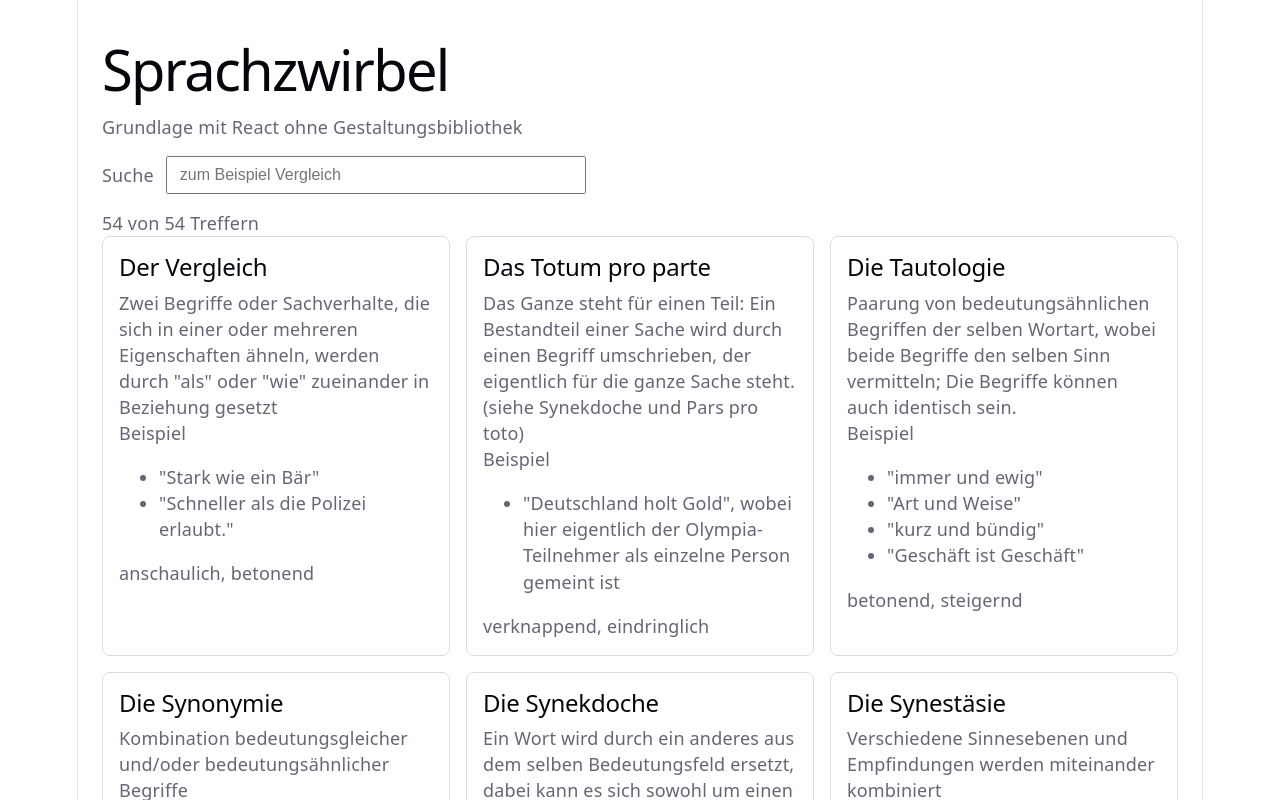
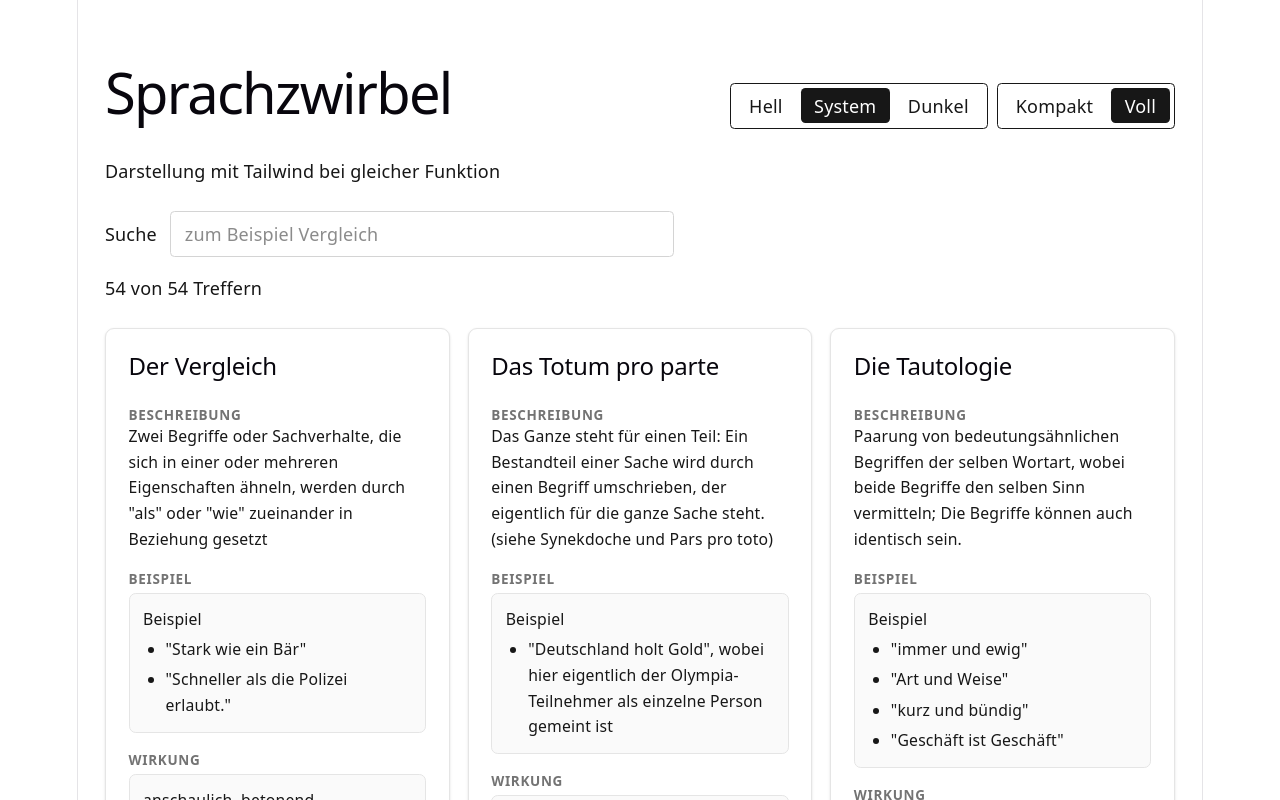
Before and after one commit to ux-paul-grossmann/sprachzwirbel, a React (Vite) app in the folder react-grundlage/: page / in a window 1280 px wide. Shown: the top 800 px of the page. Built offline with nearby package versions, Linux system fonts and the light colour scheme.

Commit message:
feat: Darstellung mit Tailwind mit Farbschema und Kartenhierarchie

```diff
--- a/react-grundlage/package.json
+++ b/react-grundlage/package.json
@@ -10,8 +10,10 @@
     "preview": "vite preview"
   },
   "dependencies": {
+    "@tailwindcss/vite": "^4.3.3",
     "react": "^19.2.8",
-    "react-dom": "^19.2.8"
+    "react-dom": "^19.2.8",
+    "tailwindcss": "^4.3.3"
   },
   "devDependencies": {
     "@types/react": "^19.2.18",
--- a/react-grundlage/src/App.jsx
+++ b/react-grundlage/src/App.jsx
@@ -1,13 +1,74 @@
-import { useState } from 'react'
+import { useEffect, useState } from 'react'
 import daten from './refigure-data.json'
-import './App.css'
 
 function textOhneMarkierung(text) {
   return text ? text.replace(/<[^>]*>/g, ' ') : ''
 }
 
+function liesGespeichertesThema() {
+  try {
+    const wert = window.localStorage.getItem('sprachzwirbel-thema')
+    if (wert === 'hell' || wert === 'dunkel' || wert === 'system') {
+      return wert
+    }
+  } catch {
+    // ohne Speicher weiter mit System
+  }
+  return 'system'
+}
+
+function liesGespeicherteDarstellung() {
+  try {
+    const wert = window.localStorage.getItem('sprachzwirbel-karten')
+    if (wert === 'kompakt' || wert === 'voll') {
+      return wert
+    }
+  } catch {
+    // ohne Speicher weiter mit voller Darstellung
+  }
+  return 'voll'
+}
+
 function App() {
+  const [thema, setThema] = useState(liesGespeichertesThema)
+  const [darstellung, setDarstellung] = useState(liesGespeicherteDarstellung)
   const [suchbegriff, setSuchbegriff] = useState('')
+
+  useEffect(() => {
+    const wendetThemaAn = () => {
+      const systemWillDunkel = window.matchMedia(
+        '(prefers-color-scheme: dark)',
+      ).matches
+      const sollDunkel =
+        thema === 'dunkel' || (thema === 'system' && systemWillDunkel)
+      document.documentElement.classList.toggle('dark', sollDunkel)
+      document.documentElement.style.colorScheme = sollDunkel
+        ? 'dark'
+        : 'light'
+    }
+    wendetThemaAn()
+    try {
+      window.localStorage.setItem('sprachzwirbel-thema', thema)
+    } catch {
+      // ohne Speicher weiter
+    }
+    const media = window.matchMedia('(prefers-color-scheme: dark)')
+    const beiSystemwechsel = () => {
+      if (thema === 'system') {
+        wendetThemaAn()
+      }
+    }
+    media.addEventListener('change', beiSystemwechsel)
+    return () => media.removeEventListener('change', beiSystemwechsel)
+  }, [thema])
+
+  useEffect(() => {
+    try {
+      window.localStorage.setItem('sprachzwirbel-karten', darstellung)
+    } catch {
+      // ohne Speicher weiter
+    }
+  }, [darstellung])
   const normiert = suchbegriff.trim().toLowerCase()
   const woerter = normiert === '' ? [] : normiert.split(/\s+/)
   const gefiltert =
@@ -51,31 +112,119 @@ function App() {
           .map((bewertet) => bewertet.eintrag)
 
   return (
-    <main className="zwirbel">
-      <h1>Sprachzwirbel</h1>
-      <p>Grundlage mit React ohne Gestaltungsbibliothek</p>
-      <label className="suchfeld">
+    <main className="mx-auto min-h-screen max-w-6xl bg-white p-6 text-left text-neutral-900 dark:bg-neutral-950 dark:text-neutral-100">
+      <div className="flex flex-wrap items-center justify-between gap-3">
+        <div>
+          <h1 className="text-3xl font-bold">Sprachzwirbel</h1>
+          <p className="mt-1">Darstellung mit Tailwind bei gleicher Funktion</p>
+        </div>
+        <div className="flex flex-wrap gap-2">
+        <div role="group" aria-label="Farbschema" className="flex gap-1 rounded border p-1">
+          {[
+            { wert: 'hell', text: 'Hell' },
+            { wert: 'system', text: 'System' },
+            { wert: 'dunkel', text: 'Dunkel' },
+          ].map((option) => (
+            <button
+              key={option.wert}
+              type="button"
+              aria-pressed={thema === option.wert}
+              onClick={() => setThema(option.wert)}
+              className={
+                thema === option.wert
+                  ? 'rounded bg-neutral-900 px-3 py-1 text-white dark:bg-white dark:text-neutral-900'
+                  : 'rounded px-3 py-1'
+              }
+            >
+              {option.text}
+            </button>
+          ))}
+        </div>
+        <div role="group" aria-label="Kartendarstellung" className="flex gap-1 rounded border p-1">
+          {[
+            { wert: 'kompakt', text: 'Kompakt' },
+            { wert: 'voll', text: 'Voll' },
+          ].map((option) => (
+            <button
+              key={option.wert}
+              type="button"
+              aria-pressed={darstellung === option.wert}
+              onClick={() => setDarstellung(option.wert)}
+              className={
+                darstellung === option.wert
+                  ? 'rounded bg-neutral-900 px-3 py-1 text-white dark:bg-white dark:text-neutral-900'
+                  : 'rounded px-3 py-1'
+              }
+            >
+              {option.text}
+            </button>
+          ))}
+        </div>
+        </div>
+      </div>
+      <label className="mb-4 mt-6 flex items-center gap-3">
         Suche
         <input
           type="search"
           value={suchbegriff}
           onChange={(ereignis) => setSuchbegriff(ereignis.target.value)}
           placeholder="zum Beispiel Vergleich"
+          className="w-full max-w-md rounded border border-neutral-300 bg-white px-3 py-2 dark:border-neutral-700 dark:bg-neutral-900"
         />
       </label>
-      <p>
+      <p className="mb-6 mt-2">
         {gefiltert.length} von {daten.length} Treffern
       </p>
       {gefiltert.length === 0 ? (
         <p>Keine Treffer für diese Suche.</p>
       ) : (
-        <section className="kartenraster">
+        <section className="mt-6 grid gap-4 sm:grid-cols-2 lg:grid-cols-3">
           {gefiltert.map((eintrag) => (
-            <article className="karte" key={eintrag.stilmittel}>
-              <h2>{eintrag.stilmittel}</h2>
-              <p>{eintrag.beschreibung}</p>
-              <div dangerouslySetInnerHTML={{ __html: eintrag.beispiel }} />
-              <div dangerouslySetInnerHTML={{ __html: eintrag.effekt }} />
+            <article
+              className={
+                darstellung === 'voll'
+                  ? 'flex flex-col gap-4 rounded-lg border border-neutral-200 bg-white p-5 shadow-sm dark:border-neutral-800 dark:bg-neutral-900'
+                  : 'flex flex-col gap-2 rounded-lg border border-neutral-200 bg-white p-4 shadow-sm dark:border-neutral-800 dark:bg-neutral-900'
+              }
+              key={eintrag.stilmittel}
+            >
+              <h2 className="text-xl font-semibold tracking-tight">
+                {eintrag.stilmittel}
+              </h2>
+              <div>
+                <h3 className="text-xs font-semibold uppercase tracking-wider text-neutral-500 dark:text-neutral-400">
+                  Beschreibung
+                </h3>
+                <p className="mt-1 text-sm leading-relaxed">
+                  {eintrag.beschreibung}
+                </p>
+              </div>
+              <div>
+                <h3 className="text-xs font-semibold uppercase tracking-wider text-neutral-500 dark:text-neutral-400">
+                  Beispiel
+                </h3>
+                <div
+                  className={
+                    darstellung === 'voll'
+                      ? 'mt-1 rounded-md border border-neutral-200 bg-neutral-50 p-3 text-sm leading-relaxed dark:border-neutral-800 dark:bg-neutral-950 [&_li]:mt-1 [&_ul]:list-disc [&_ul]:pl-5'
+                      : 'mt-1 border-t border-neutral-200 pt-2 text-sm leading-relaxed dark:border-neutral-800 [&_li]:mt-1 [&_ul]:list-disc [&_ul]:pl-5'
+                  }
+                  dangerouslySetInnerHTML={{ __html: eintrag.beispiel }}
+                />
+              </div>
+              <div>
+                <h3 className="text-xs font-semibold uppercase tracking-wider text-neutral-500 dark:text-neutral-400">
+                  Wirkung
+                </h3>
+                <div
+                  className={
+                    darstellung === 'voll'
+                      ? 'mt-1 rounded-md border border-neutral-200 bg-neutral-50 p-3 text-sm leading-relaxed dark:border-neutral-800 dark:bg-neutral-950'
+                      : 'mt-1 border-t border-neutral-200 pt-2 text-sm leading-relaxed dark:border-neutral-800'
+                  }
+                  dangerouslySetInnerHTML={{ __html: eintrag.effekt }}
+                />
+              </div>
             </article>
           ))}
         </section>
--- a/react-grundlage/src/index.css
+++ b/react-grundlage/src/index.css
@@ -1,3 +1,7 @@
+@import "tailwindcss";
+
+@custom-variant dark (&:where(.dark, .dark *));
+
 :root {
   --text: #6b6375;
   --text-h: #08060d;
@@ -31,7 +35,7 @@
 }
 
 @media (prefers-color-scheme: dark) {
-  :root {
+:root {
     --text: #9ca3af;
     --text-h: #f3f4f6;
     --bg: #16171d;
--- a/react-grundlage/vite.config.js
+++ b/react-grundlage/vite.config.js
@@ -1,7 +1,8 @@
+import tailwindcss from '@tailwindcss/vite'
 import react from '@vitejs/plugin-react'
 import { defineConfig } from 'vite'
 
 // https://vite.dev/config/
 export default defineConfig({
-  plugins: [react()],
+  plugins: [react(), tailwindcss()],
 })
```
Also changed, not shown: 1 other file (tests, documents, lock files or other folders).
